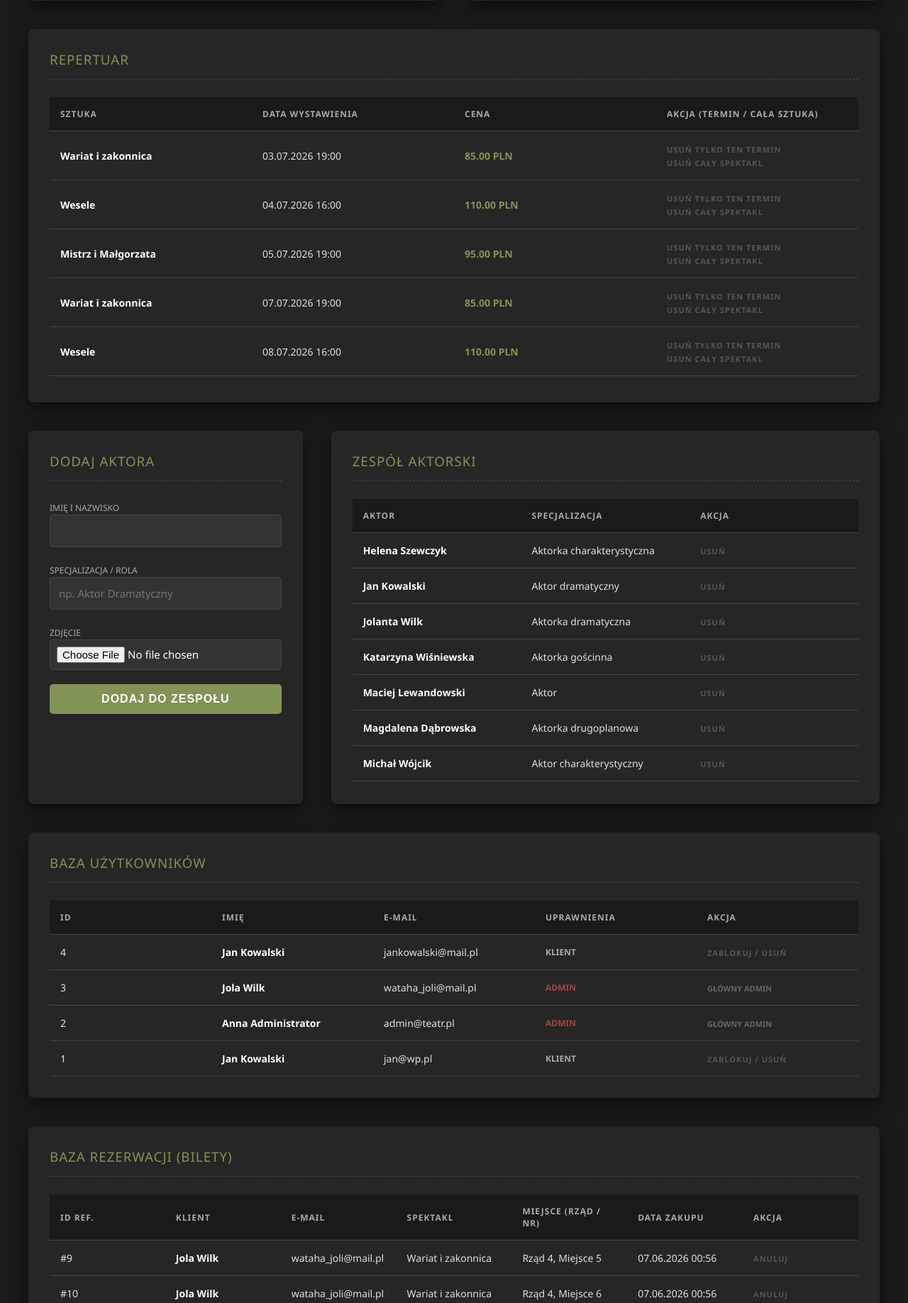
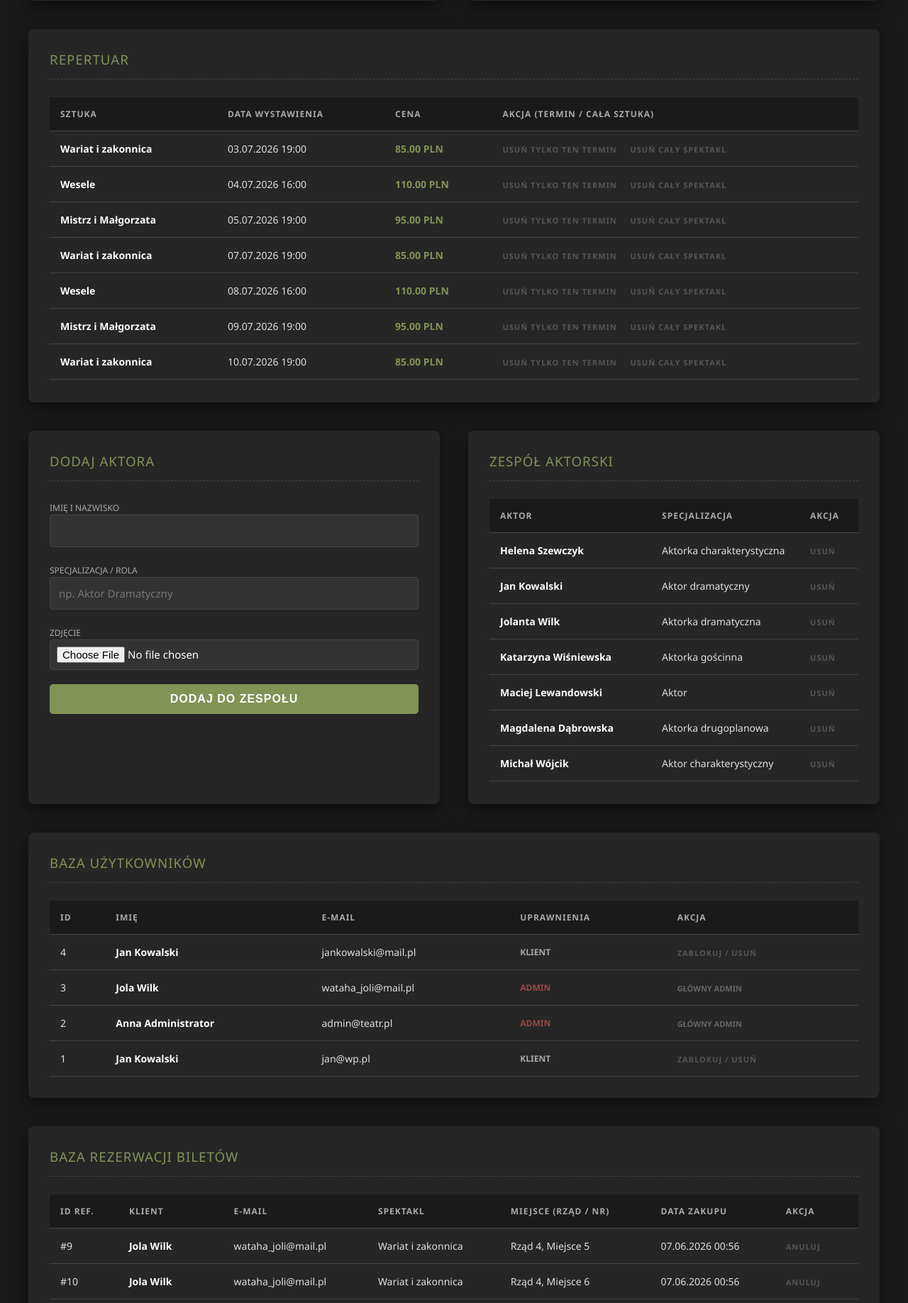
Before and after one commit to Szygo54/Teatr, a PHP site: page /admin.php in a window 1280 px wide. Shown: the part 1080-2916 px from the top of the page at 71% size. Run offline with PHP 8.4, Linux system fonts and the light colour scheme; the visitor is signed in with stand-in values (Sample User, id 1); data comes from the database, SQL or seed files in the repository.

Commit message:
admin na tel

```diff
--- a/admin.php
+++ b/admin.php
@@ -141,6 +141,7 @@ $rezerwacje = $pdo->query($sqlRezerwacje)->fetchAll(PDO::FETCH_ASSOC);
 <html lang="pl">
 <head>
     <meta charset="UTF-8">
+    <meta name="viewport" content="width=device-width, initial-scale=1.0">
     <title>Panel Admina - Teatr Jura</title>
     <style>
         /* --- STYLIZACJA SUWAKÓW (SCROLLBAR) --- */
@@ -195,6 +196,13 @@ $rezerwacje = $pdo->query($sqlRezerwacje)->fetchAll(PDO::FETCH_ASSOC);
         .stat-wartosc { color: #ffffff; font-size: 32px; font-weight: bold; margin: 0; }
         .stat-wartosc span { color: #829356; font-size: 18px; }
 
+        .sekcja-dwie-kolumny { display: grid; grid-template-columns: 1fr 1fr; gap: 40px; margin-bottom: 40px; }
+        .sekcja-aktorzy-kolumny {
+        display: grid;
+        grid-template-columns: repeat(auto-fit, minmax(300px, 1fr));
+        gap: 40px;
+        margin-bottom: 40px;}
+
         .form-grid { display: grid; grid-template-columns: 1fr 1fr; gap: 20px; margin-bottom: 20px; }
         .form-full { grid-column: 1 / -1; }
 
@@ -207,7 +215,7 @@ $rezerwacje = $pdo->query($sqlRezerwacje)->fetchAll(PDO::FETCH_ASSOC);
         .btn-dodaj { background-color: #829356; color: white; padding: 12px 30px; border: none; border-radius: 5px; font-size: 16px; font-weight: bold; cursor: pointer; text-transform: uppercase; letter-spacing: 1px; transition: 0.3s; display: block; width: 100%; }
         .btn-dodaj:hover { background-color: #6a7944; }
 
-        table { width: 100%; table-layout: fixed; border-collapse: collapse; font-size: 14px; text-align: left; }
+        table { width: 100%; border-collapse: collapse; font-size: 14px; text-align: left; }
         th, td { padding: 15px; border-bottom: 1px solid #444; }
         th { background-color: #1a1a1a; color: #aaaaaa; text-transform: uppercase; font-size: 12px; letter-spacing: 1px; font-weight: bold; }
         tr:hover { background-color: #333; }
@@ -370,7 +404,7 @@ $rezerwacje = $pdo->query($sqlRezerwacje)->fetchAll(PDO::FETCH_ASSOC);
                 <?php endif; ?>
             </div>
 
-            <div style="display: grid; grid-template-columns: 1fr 2fr; gap: 40px; margin-bottom: 40px;">
+            <div class="sekcja-aktorzy-kolumny">
                 <div class="panel" style="margin-bottom: 0;">
                     <h3>Dodaj Aktora</h3>
                     <form method="POST" action="" enctype="multipart/form-data">
@@ -393,7 +427,7 @@ $rezerwacje = $pdo->query($sqlRezerwacje)->fetchAll(PDO::FETCH_ASSOC);
                 </div>
                 <div class="panel" style="margin-bottom: 0;">
                     <h3>Zespół Aktorski</h3>
-                    <div style="overflow-y: auto; max-height: 400px;">
+                    <div style="overflow-x: auto; overflow-y: auto; max-height: 400px;">
                         <table>
                             <tr>
                                 <th>Aktor</th>
@@ -445,7 +479,7 @@ $rezerwacje = $pdo->query($sqlRezerwacje)->fetchAll(PDO::FETCH_ASSOC);
             </div>
 
             <div class="panel">
-                <h3>Baza Rezerwacji (Bilety)</h3>
+                <h3>Baza Rezerwacji Biletów</h3>
                 <?php if (empty($rezerwacje)): ?>
                     <p class="brak-danych">Aktualnie nie ma żadnych sprzedanych biletów.</p>
                 <?php else: ?>
```
Also changed, not shown: other parts of admin.php (+31 -5 lines).
